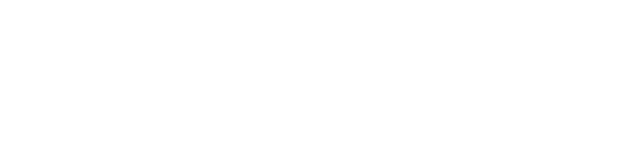
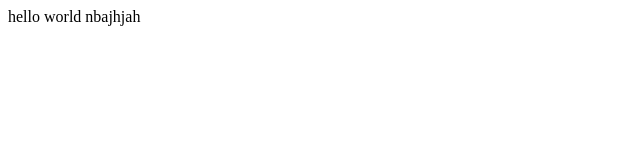
Before and after one commit to rhicjoseph04/WD83P, a plain HTML site: page index.html in a window 1280 px wide. Shown: the whole page, without its empty margins (0-640 px from the left). Drawn offline with Linux system fonts and the light colour scheme.

Commit message:
Update index.html

```diff
--- a/index.html
+++ b/index.html
@@ -6,6 +6,6 @@
     <title>Document</title>
 </head>
 <body>
-
+    hello world nbajhjah
 </body>
 </html>
```
